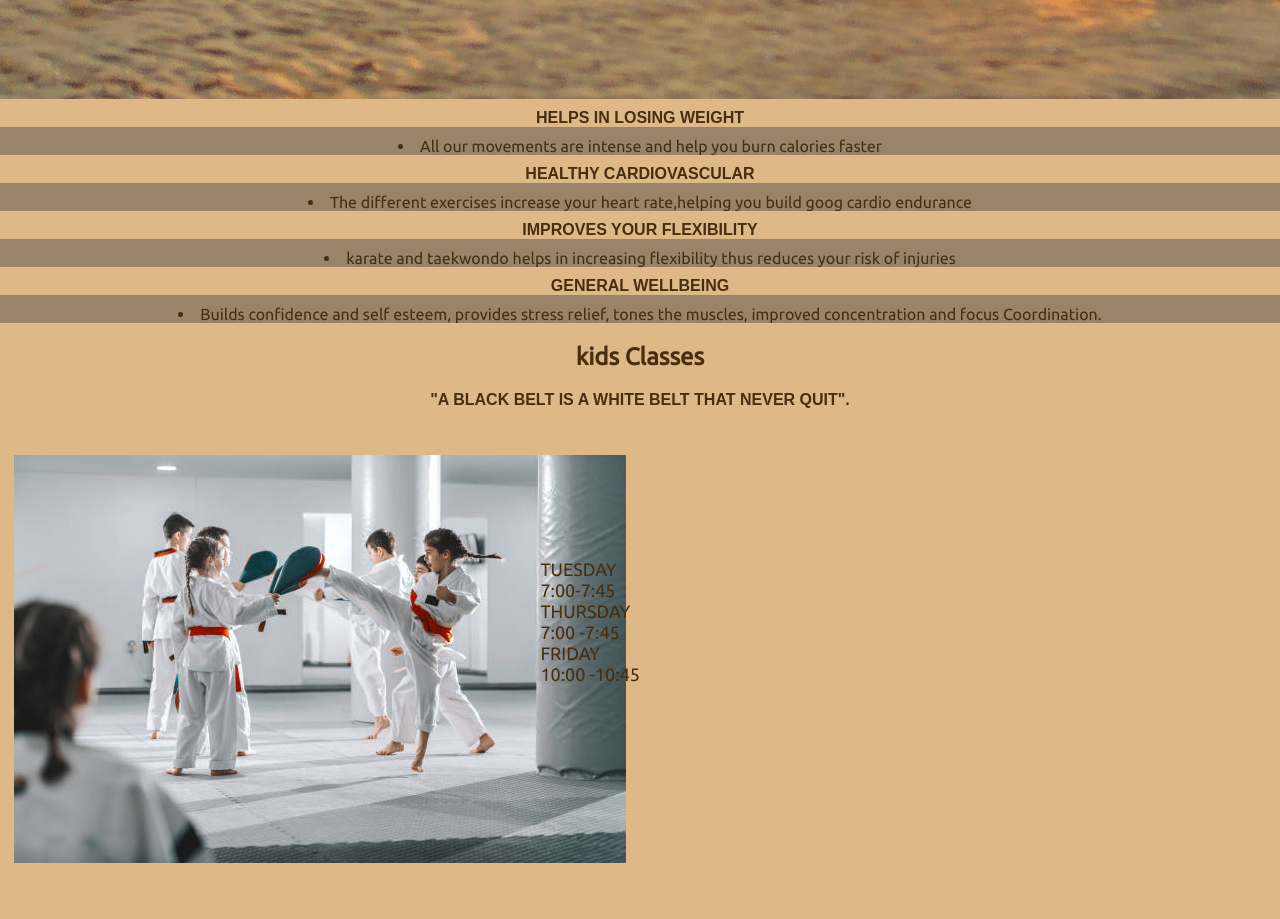
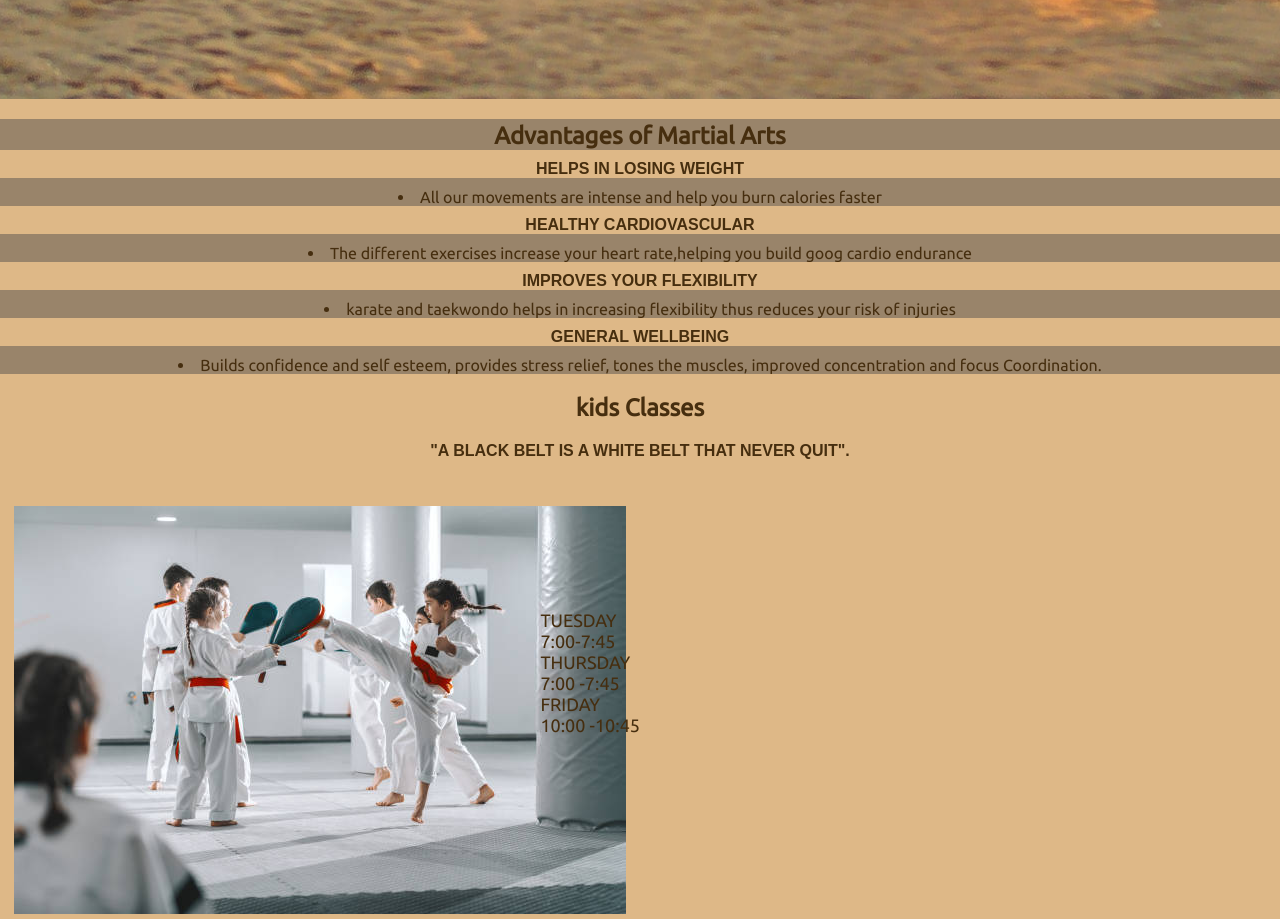
Before and after one commit to maish79/Martial-Arts-Academy, a plain HTML site: page index.html in a window 1280 px wide. Shown: the part 901-1820 px from the top of the page. Drawn offline with Linux system fonts and the light colour scheme.

Commit message:
Add text in main body

```diff
--- a/index.html
+++ b/index.html
@@ -44,7 +44,7 @@
 
 
         <div id="body-text">
-
+         <h2>Advantages of Martial Arts</h2>
         <ul>Helps in losing weight</ul>
            <li>All our movements are intense and help you burn calories faster</li>
         <ul>Healthy cardiovascular</ul>
```
Also changed, not shown: assets/images/signup.png (added), 1 other file.
